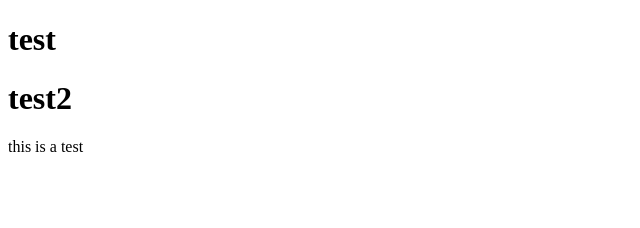
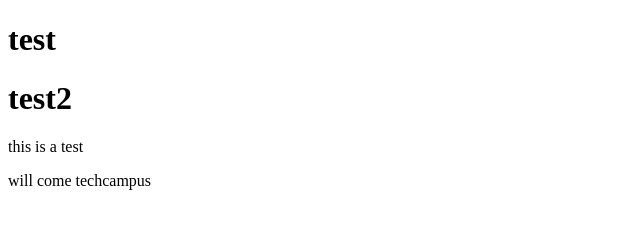
Before and after one commit to Yassertechcampus1/Class-work, a plain HTML site: page index.html in a window 1280 px wide. Shown: the whole page, without its empty margins (0-640 px from the left). Drawn offline with Linux system fonts and the light colour scheme.

Commit message:
add new line

```diff
--- a/index.html
+++ b/index.html
@@ -8,5 +8,6 @@
     <h1>test</h1>
     <h1>test2</h1>
     <p>this is a test </p>
+    <p>will come techcampus</p>
     </body>
 </html>
```
